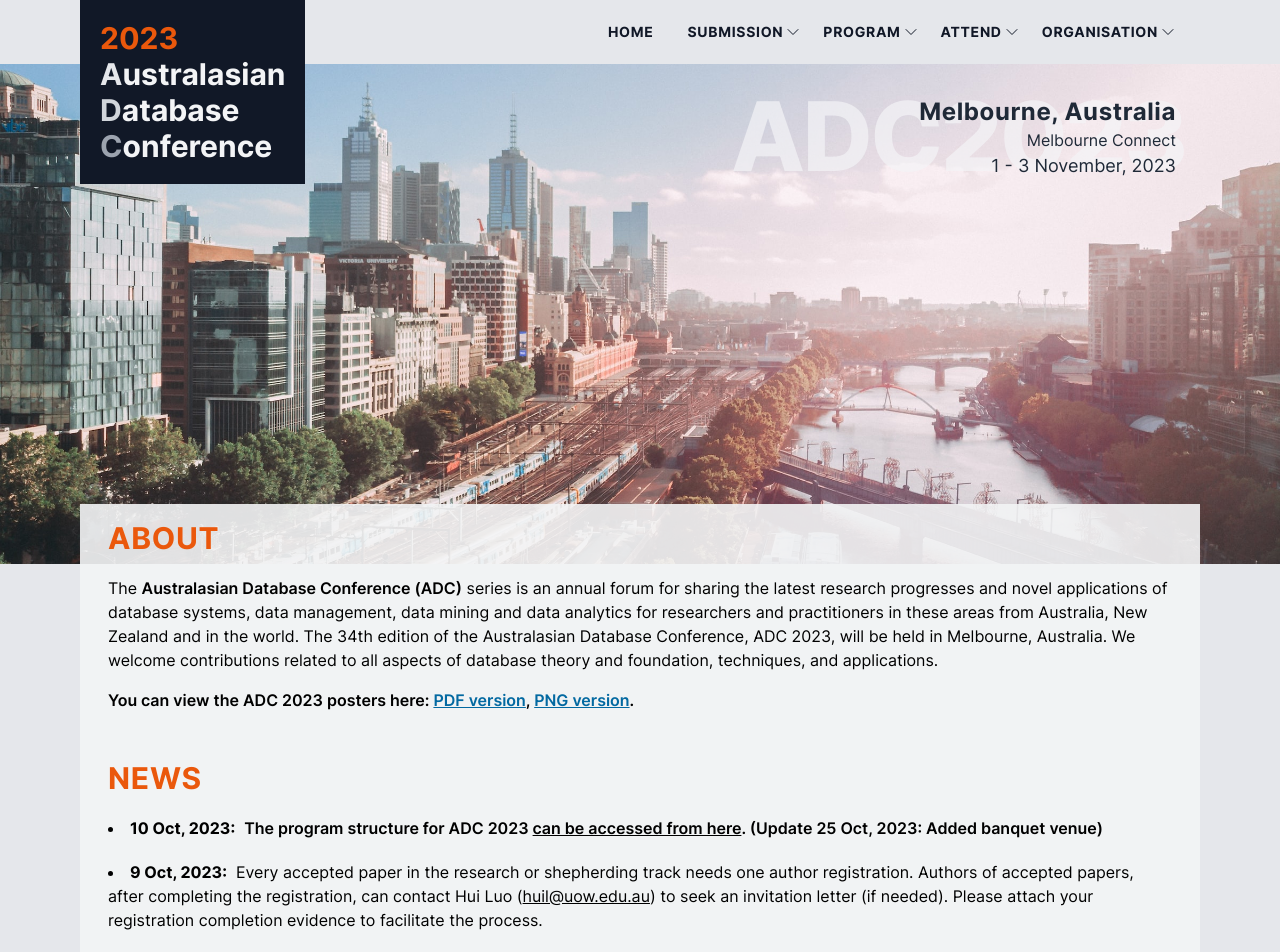
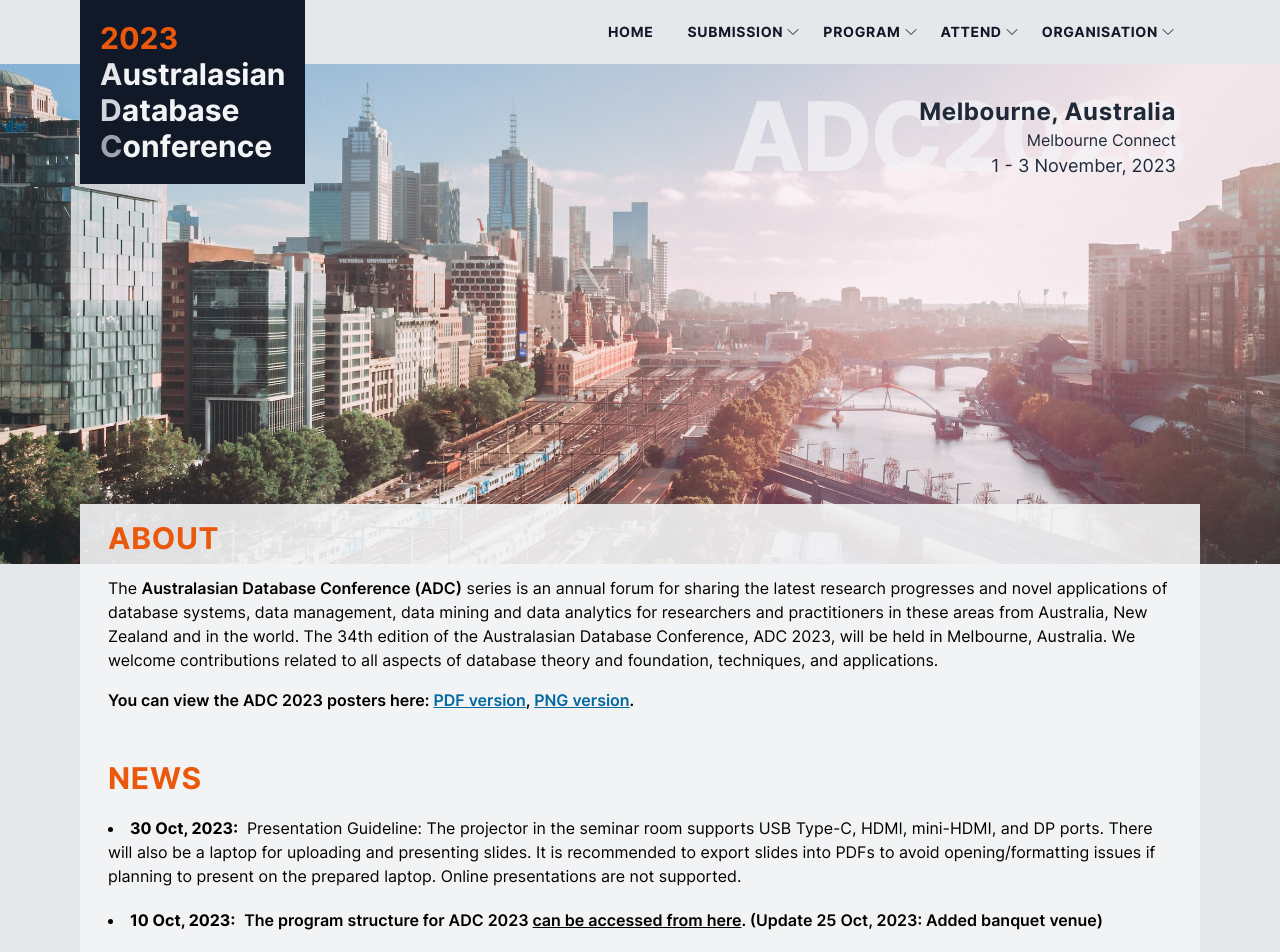
Before and after one commit to visatlas/adc2023, a Next.js app: page / in a window 1280 px wide. Shown: the top 952 px of the page. Built offline with nearby package versions, Linux system fonts and the light colour scheme.

Commit message:
Add presentation guideline

```diff
--- a/src/pages/index.tsx
+++ b/src/pages/index.tsx
@@ -62,6 +62,9 @@ export default function Home() {
             <p className="font-semibold">You can view the ADC 2023 posters here: <a className="underline text-sky-700" href="/ADC 2023 Poster.pdf" target="_blank" rel="noreferrer">PDF version</a>, <a className="underline text-sky-700" href="/ADC 2023 Poster.png" target="_blank" rel="noreferrer">PNG version</a>.</p>
             <h2 className="uppercase text-3xl font-bold text-orange-600 tracking-wide mb-5 mt-12">News</h2>
             <ul className="list-disc list-inside space-y-5">
+              <li>
+                <strong>30 Oct, 2023:</strong> &nbsp;Presentation Guideline: The projector in the seminar room supports USB Type-C, HDMI, mini-HDMI, and DP ports. There will also be a laptop for uploading and presenting slides. It is recommended to export slides into PDFs to avoid opening/formatting issues if planning to present on the prepared laptop. Online presentations are not supported.
+              </li>
               <li>
                 <strong>10 Oct, 2023:</strong> &nbsp;<span className="font-semibold">The program structure for ADC 2023 <a className="underline" href="/ADC_2023_Program_Structure.pdf" target="_blank" rel="noreferrer">can be accessed from here</a>. (Update 25 Oct, 2023: Added banquet venue)</span>
               </li>
```
